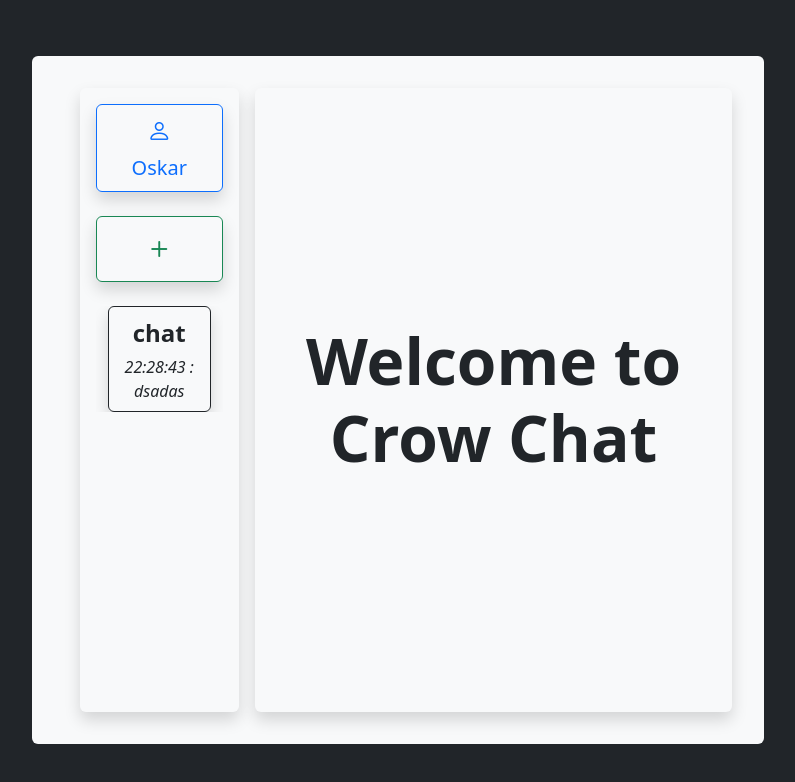
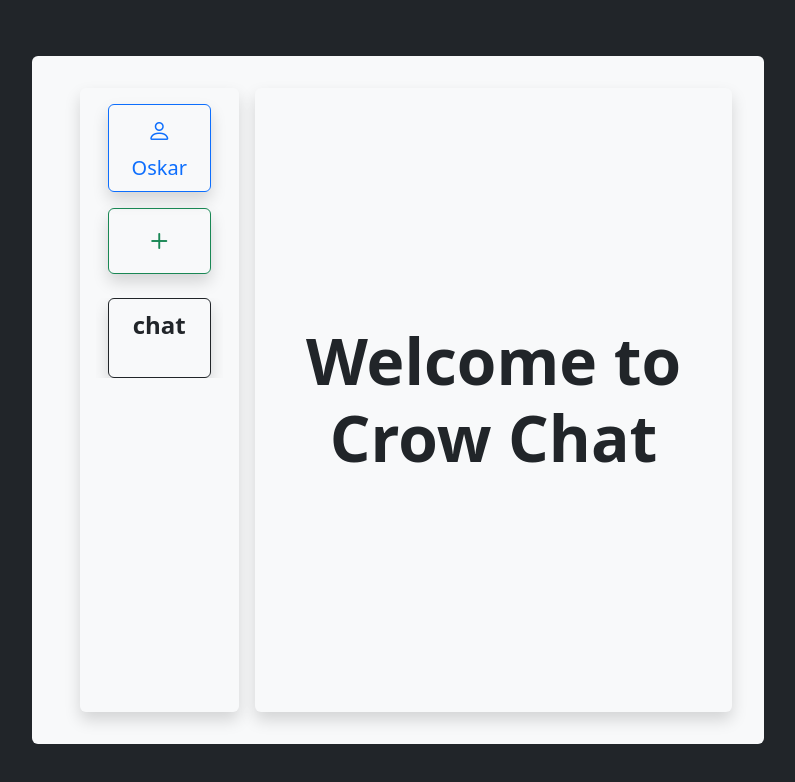
Before and after one commit to OskarProgrammer/ChatAPP, a React (Vite) app: page /account in a window 1280 px wide. Shown: the top 782 px of the page, without its empty margins (242-1037 px from the left). Built offline with nearby package versions, Linux system fonts and the light colour scheme; data requests are answered from the project's data file.

Commit message:
Updating AccountLayout

```diff
--- a/src/layouts/AccountLayout/AccountLayout.jsx
+++ b/src/layouts/AccountLayout/AccountLayout.jsx
@@ -8,6 +8,12 @@ import { NavLink, Outlet, redirect, useLoaderData } from "react-router-dom"
 // importing api functions
 import { getCurrentUser, getCurrentUserChats } from "../../api_functions/getRequests"
 import { useEffect, useState } from "react"
+
+// importing components
+import { LeftSideBarButtons } from "../../components/LeftSideBarButtons/LeftSideBarButtons"
+import { ChatsList } from "../../components/ChatsList/ChatsList"
+
+
 
 export const AccountLayout = () => {
 
@@ -43,45 +49,17 @@ export const AccountLayout = () => {
 
             {/* left side */}
             <div className="container
-                            d-flex flex-lg-column justify-content-lg-start gap-4
-                            flex-sm-row justify-content-sm-end
+                            d-flex flex-column justify-content-lg-start gap-4 justify-content-sm-end
                             text-light
                             col-lg-3 p-3
                             col-sm-12 col-12
                             shadow rounded
                             sitesContainer">
 
-                {/* profile button */}
-                <NavLink to="userSettings" className="btn btn-outline-primary
-                                    container-fluid
-                                    shadow
-                                    d-flex flex-column gap-1 rounded p-2
-                                    col-lg-12 col-md-4 col-sm-4 col-4
-                                    textWrapping">
-
-                    <i className="bi bi-person fs-4"/>
-                    <span className="my-auto fs-5">{currentUser.login}</span>
-
-                </NavLink>
-
-                <NavLink to="createChat" className="btn btn-outline-success
-                                    container-fluid
-                                    shadow
-                                    d-flex flex-column gap-1 rounded p-2
-                                    col-lg-12 col-md-4 col-sm-3 col-4
-                                    textWrapping">
-                    <i class="bi bi-plus fs-2 my-auto"/>
-                </NavLink>
+                <LeftSideBarButtons currentUser={currentUser}/>
 
                 {/* list of chats */}
-                <div className="container-fluid d-flex flex-lg-column flex-sm-row flex-row gap-3 chatsContainer">
-                    {currentUserChats.map((chat)=>(
-                        <NavLink to={`/account/chat/${chat.id}`} key={chat.id} className="container-fluid btn btn-outline-dark d-flex flex-column gap-1 shadow p-2 chatTab">
-                            <span className="fw-bold fs-4">{chat.name}</span>
-                            <span className="fst-italic">{chat.lastMessage}</span>
-                        </NavLink>
-                    ))}
-                </div>
+                <ChatsList currentUserChats={currentUserChats}/>
 
             </div>
 
```
